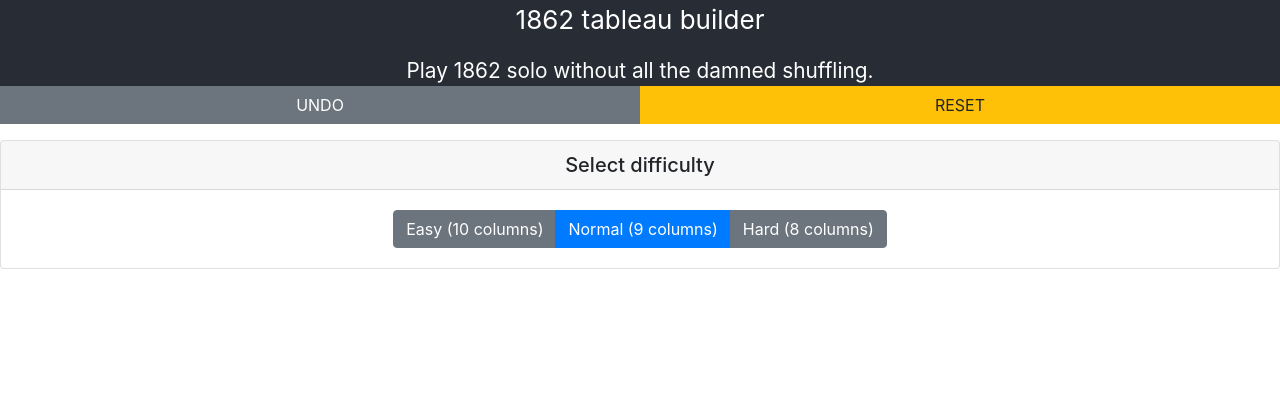
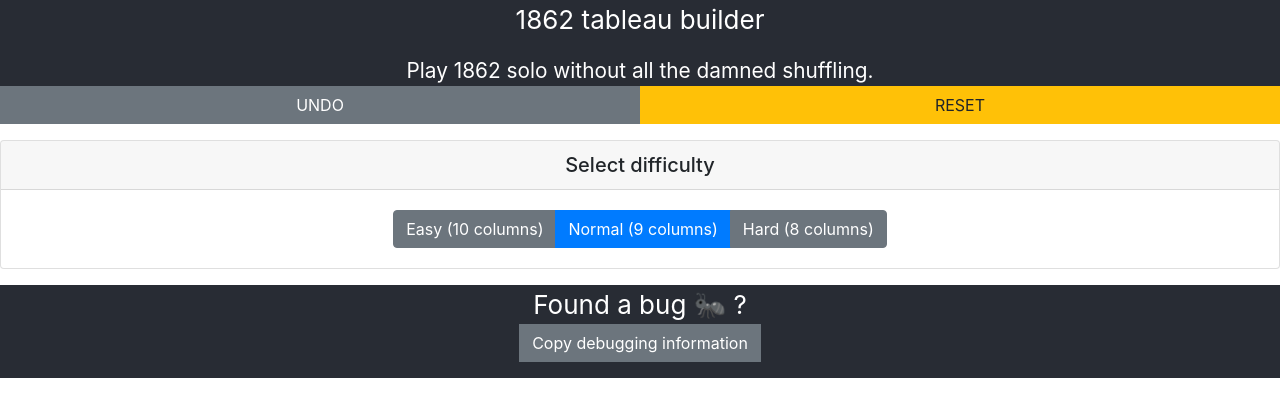
Before and after one commit to hcarver/1862-tableau, a React (Create React App) app: page / in a window 1280 px wide. Shown: the top 416 px of the page. Built offline with nearby package versions, Linux system fonts and the light colour scheme.

Commit message:
Make it easy to copy all game history to clipboard

```diff
--- a/src/App.css
+++ b/src/App.css
@@ -13,7 +13,7 @@
   }
 }
 
-.App-header {
+.App-header, .App-footer {
   background-color: #282c34;
   display: flex;
   flex-direction: column;
--- a/src/App.js
+++ b/src/App.js
@@ -136,7 +136,7 @@ const Phase2App = ({appState, pushNewState}) => {
 }
 
 function App() {
-  let { undo, reset, currentState: appState, pushNewState } = useLocalStorageForHistory()
+  let { undo, reset, currentState: appState, pushNewState, history } = useLocalStorageForHistory()
   appState = appState || new AppState()
 
   let currentAppState;
@@ -149,6 +149,14 @@ function App() {
   }
   else {
     currentAppState = <Phase2App appState={appState} pushNewState={pushNewState} />
+  }
+
+  const copyHistoryToClipboard = () => {
+    navigator.clipboard.writeText(history).then( () => {
+      alert("Game history copied to the clipboard. Now DM or email it to me!")
+    }, (err) => {
+      alert("Your browser wouldn't let us copy directly to your clipboard. Instead copy this and DM or email it to me:\n\n" + history)
+    })
   }
 
   return (
@@ -170,6 +178,14 @@ function App() {
         </div>
       </div>
       {currentAppState}
+      <footer className="App-footer">
+        <p>
+          Found a bug 🐜 ?
+          <button className="btn btn-block btn-secondary rounded-0" onClick={copyHistoryToClipboard}>
+            Copy debugging information
+          </button>
+        </p>
+      </footer>
     </div>
   );
 }
--- a/src/imperative_shell/hooks.js
+++ b/src/imperative_shell/hooks.js
@@ -65,7 +65,7 @@ function useLocalStorageForHistory() {
     }
   }
 
-  return { undo, reset, currentState: appState, pushNewState }
+  return { undo, reset, currentState: appState, pushNewState, history: JSON.stringify(storedHistory) }
 }
 
 export { useLocalStorageForHistory }
```
